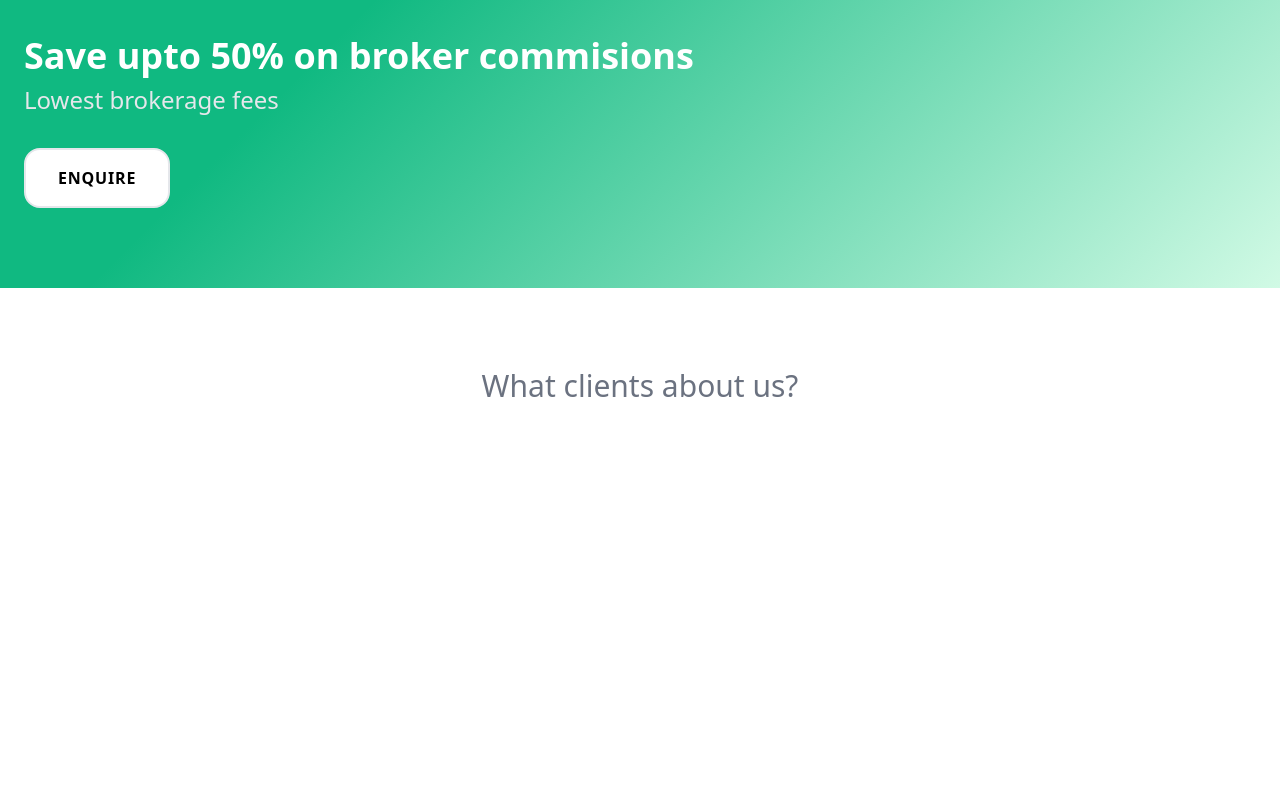
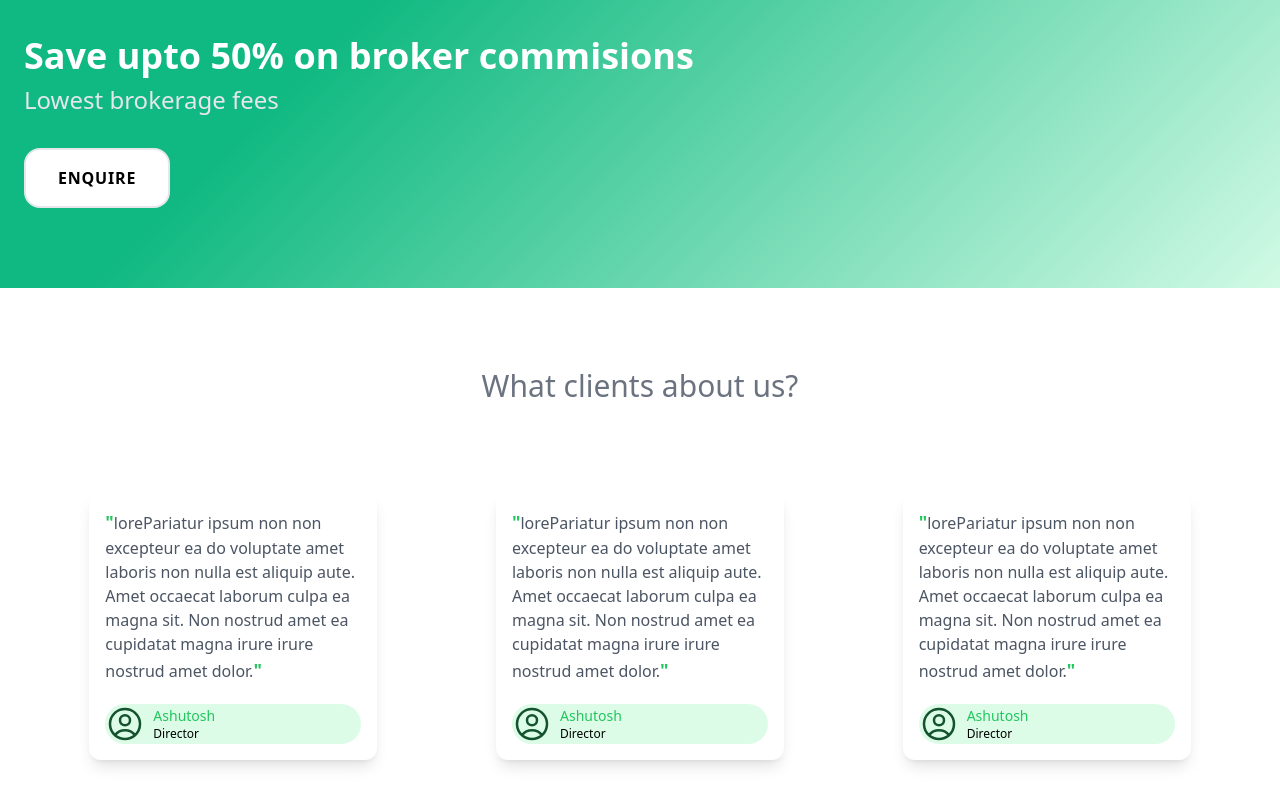
Before and after one commit to mehradi-github/ref-real-estate, a React (Create React App) app: page / in a window 1280 px wide. Shown: the part 3100-3900 px from the top of the page. Before the commit the page ends 3552 px from the top, so only its background shows below. Built offline with nearby package versions, Linux system fonts and the light colour scheme.

Commit message:
Adding Cliens' section

```diff
--- a/src/App.tsx
+++ b/src/App.tsx
@@ -6,6 +6,7 @@ import {
   Luxury,
   Navbar,
   Title,
+  Client,
 } from "./features/sections";
 
 function App() {
@@ -20,6 +21,7 @@ function App() {
       <Cards imageIds={[381, 384, 386]} isLocation={true} />
       <Discount />
       <Title title="What clients about us?" />
+      <Client />
     </Fragment>
   );
 }
--- /dev/null
+++ b/src/features/sections/Client.tsx
@@ -0,0 +1,32 @@
+import React, { FC } from "react";
+import { UserCircleIcon } from "@heroicons/react/24/outline";
+const Client: FC = () => {
+  const client = () => (
+    <div className="p-4 shadow-lg bg-white rounded-xl w-72 mx-auto">
+      <p className="text-gray-600">
+        <span className="text-green-500 text-lg font-bold">"</span>
+        lorePariatur ipsum non non excepteur ea do voluptate amet laboris non
+        nulla est aliquip aute. Amet occaecat laborum culpa ea magna sit. Non
+        nostrud amet ea cupidatat magna irure irure nostrud amet dolor.
+        <span className="text-green-500 text-lg font-bold">"</span>
+      </p>
+      <div className="flex bg-green-100 rounded-full items-center mt-5">
+        <a href="" className="block relative">
+          <UserCircleIcon className="w-10 h-10 text-green-900 mx-auto" />
+        </a>
+        <div className="flex flex-col ml-2 justify-between">
+          <span className="text-sm text-semibold text-green-500 ">
+            Ashutosh
+          </span>
+          <span className="text-xs flex items-center">Director</span>
+        </div>
+      </div>
+    </div>
+  );
+  return (
+    <div className="p-10 grid grid-cols-1 md:grid-cols-3 gap-5">
+      {[1, 2, 3].map(() => client())}
+    </div>
+  );
+};
+export default Client;
--- a/src/features/sections/index.tsx
+++ b/src/features/sections/index.tsx
@@ -4,3 +4,4 @@ export { default as Discount } from "./Discount";
 export { default as Luxury } from "./Luxury";
 export { default as Navbar } from "./Navbar";
 export { default as Title } from "./Title";
+export { default as Client } from "./Client";
```
